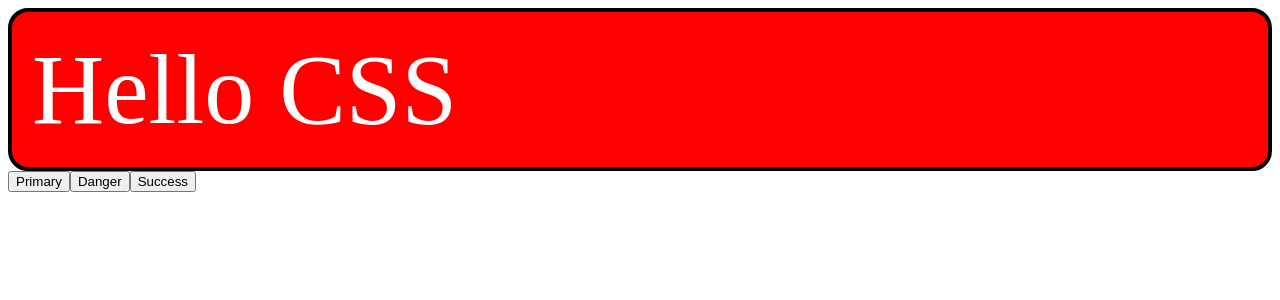
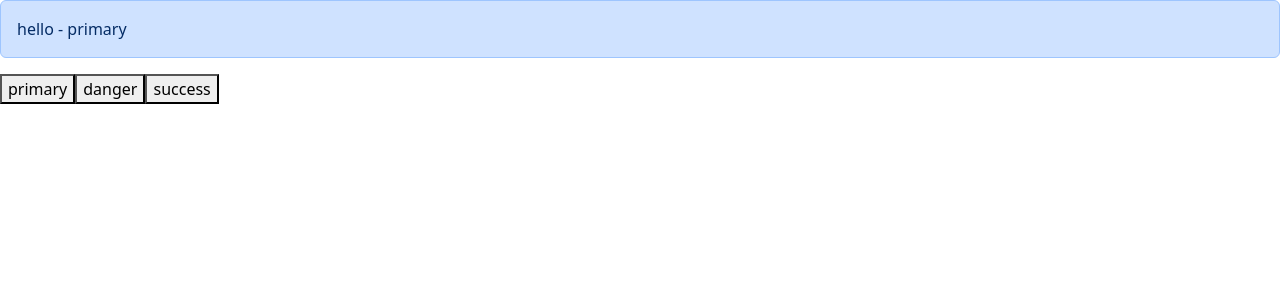
Before and after one commit to andreaborelli/angular17-demo, an Angular app: page / in a window 1280 px wide. Shown: the top 300 px of the page. Built offline with nearby package versions, Linux system fonts and the light colour scheme.

Commit message:
Bootstrap CSS via CDN

```diff
--- a/src/app/app.component.ts
+++ b/src/app/app.component.ts
@@ -1,99 +1,41 @@
 import { Component } from '@angular/core';
-import { NgStyle } from '@angular/common';
+import { NgClass } from '@angular/common';
 
 @Component({
   selector: 'app-root',
   standalone: true,
   imports: [
-    NgStyle
+    NgClass
   ],
   template: `
-
-<!-- dynamic class -->
-  <div
-    class="alert"
-    [ngStyle]="styles"
-
+    <!-- classe alert hardcoded quindi statica, infatti la possiamo ispezionere nell'HTML -->
+    <div
+      class="alert"
+      [ngClass]="{
+        'alert-primary': alert.type === 'primary',
+        'alert-danger': alert.type === 'danger',
+        'alert-success': alert.type === 'success',
+      }"
     >
-        {{text}}
-
-  <!-- con la direttiva ngStyle applichiamo un oggetto di proprietà CSS direttamente ad un elemento del template,
-   richiede anche di essere importata dal pacchetto angular common: import { NgStyle } from '@angular/common';
- e inserita tra gli import del componente affinchè possa essere utlilizzata -->
-
-<!-- inline-style classi CSS in in line in modo dinamico, flessibile -->
-
-  </div>
-
-  <!-- styles è il valore della direttiva ngStyle -->
-
-  <button (click)="styles = { backgroundColor: 'cyan', color: 'black',fontSize: '10px' }">Primary</button>
-  <button (click)="styles = { backgroundColor: 'red', color: 'white', fontSize: '20px' }">Danger</button>
-  <button (click)="styles = { backgroundColor: 'green', color: 'white', fontSize: '30px' }">Success</button>
-
-<!-- una soluzione alternativa che invoca una funzione:
-
- [ngStyle]="getStyles()"
-
-invece di impostare una proprietà:
-
- <div
-      class="alert"
-      [ngStyle]="getStyles()"
-    >
-        {{ alert.msg }}
+    {{ alert.msg }} - {{ alert.type }}
     </div>
 
     <button (click)="alert = {msg: 'hello 1', type: 'primary'}">primary</button>
     <button (click)="alert = {msg: 'hello 2', type: 'danger'}">danger</button>
     <button (click)="alert = {msg: 'hello 3', type: 'success'}">success</button>
-
- -->
+      <!-- https://getbootstrap.com/ Include via CDN CSS di bootstrap servito da un host esterno -->
 
   `,
 
   styles: `  /* la regola css non viene inserita in un array con parentesi quadre */
-    .alert {
-      padding: 20px;
-      border: 4px solid black;
-      border-radius: 20px;
-  }
+
   `,
 })
 export class AppComponent {
 
-  // alert = 'success';
-  // msg = 'hello alert!';
-
-  // oggetto alert
-  styles = {
-    backgroundColor: 'red',
-    color: 'white',
-    fontSize: '100px'
-  }
-  text = "Hello CSS";
-
-
-
- /* una soluzione alternativa che invoca una funzione:
-
-  [ngStyle]="getStyles()"
-
- invece di impostare una proprietà:
-
-   alert: Alert = {
+  alert = {
     msg: 'hello',
-    type: 'primary'
+    type: 'primary' // tipo di classe css che voglio applicare
   }
 
-  getStyles() {
-    switch (this.alert.type) {
-      case 'danger': return { backgroundColor: 'darkred', text: 'white' }
-      case 'success': return { backgroundColor: 'lightgreen', text: 'black' }
-      default:
-        return  { backgroundColor: 'blueviolet', text: 'white' }
-    }
-  }
- */
-
 }
--- a/src/index.html
+++ b/src/index.html
@@ -6,6 +6,7 @@
   <base href="/">
   <meta name="viewport" content="width=device-width, initial-scale=1">
   <link rel="icon" type="image/x-icon" href="favicon.ico">
+  <link rel="stylesheet" href="https://cdn.jsdelivr.net/npm/bootstrap@5.3.3/dist/css/bootstrap.min.css">
 </head>
 <body>
   <app-root></app-root>
```
